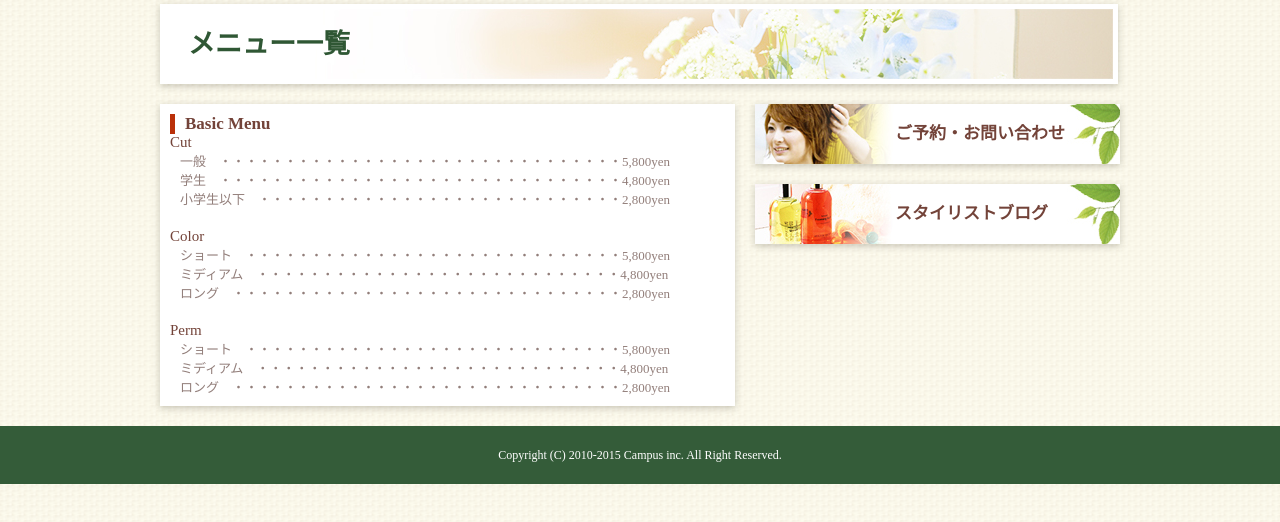
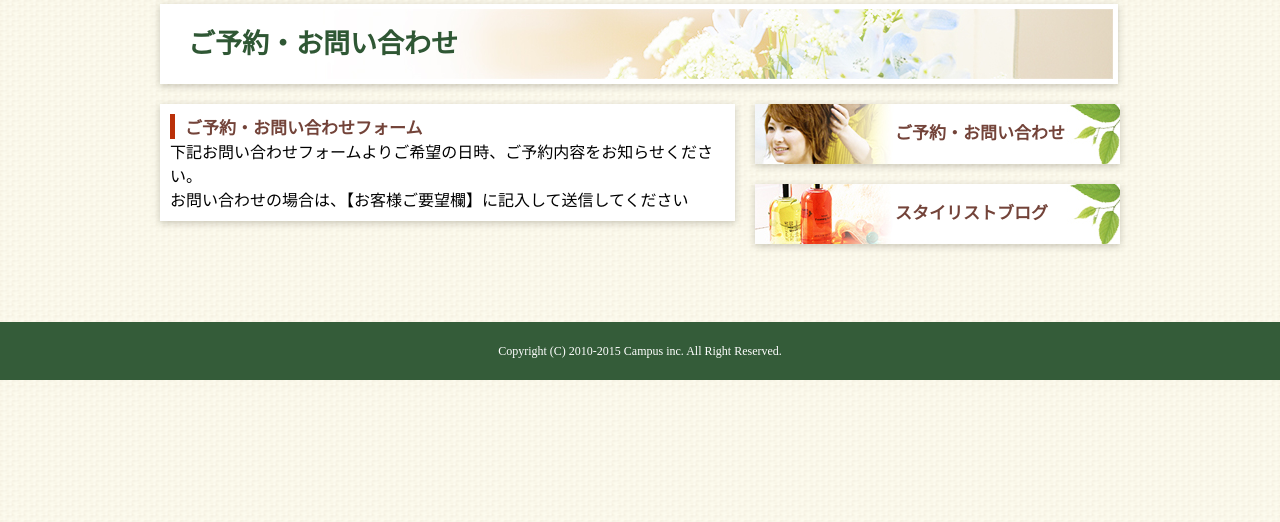
Before and after one commit to takuyakt/HTML-CSS-udemy, a plain HTML site: page intermediate/contact.html in a window 1280 px wide. Shown: the part 90-612 px from the top of the page. Drawn offline with Linux system fonts and the light colour scheme.

Commit message:
WIP:modify div left to show contact.

```diff
--- a/intermediate/contact.html
+++ b/intermediate/contact.html
@@ -32,33 +32,18 @@
 
     <!-- 中みだしここから -->
     <h2 id="heading" class="box-shadow">
-        メニュー一覧
+        ご予約・お問い合わせ
     </h2>
     <!-- 中みだしここまで -->
 
     <!-- 左ここから -->
     <div id="left" class="box-shadow">
-        <h3>Basic Menu</h3>
-        <dl>
-            <dt>Cut</dt>
-            <dd>
-                一般　・・・・・・・・・・・・・・・・・・・・・・・・・・・・・・・5,800yen<br>
-                学生　・・・・・・・・・・・・・・・・・・・・・・・・・・・・・・・4,800yen<br>
-                小学生以下　・・・・・・・・・・・・・・・・・・・・・・・・・・・・2,800yen<br>
-            </dd>
-            <dt>Color</dt>
-            <dd>
-                ショート　・・・・・・・・・・・・・・・・・・・・・・・・・・・・・5,800yen<br>
-                ミディアム　・・・・・・・・・・・・・・・・・・・・・・・・・・・・4,800yen<br>
-                ロング　・・・・・・・・・・・・・・・・・・・・・・・・・・・・・・2,800yen<br>
-            </dd>
-            <dt>Perm</dt>
-            <dd>
-                ショート　・・・・・・・・・・・・・・・・・・・・・・・・・・・・・5,800yen<br>
-                ミディアム　・・・・・・・・・・・・・・・・・・・・・・・・・・・・4,800yen<br>
-                ロング　・・・・・・・・・・・・・・・・・・・・・・・・・・・・・・2,800yen<br>
-            </dd>
-        </dl>
+        <h3>ご予約・お問い合わせフォーム</h3>
+        <p id="contact_text">
+            下記お問い合わせフォームよりご希望の日時、ご予約内容をお知らせください。<br>
+            お問い合わせの場合は、【お客様ご要望欄】に記入して送信してください
+        </p>
+
     </div>
     <!-- 左ここまで -->
 
```
